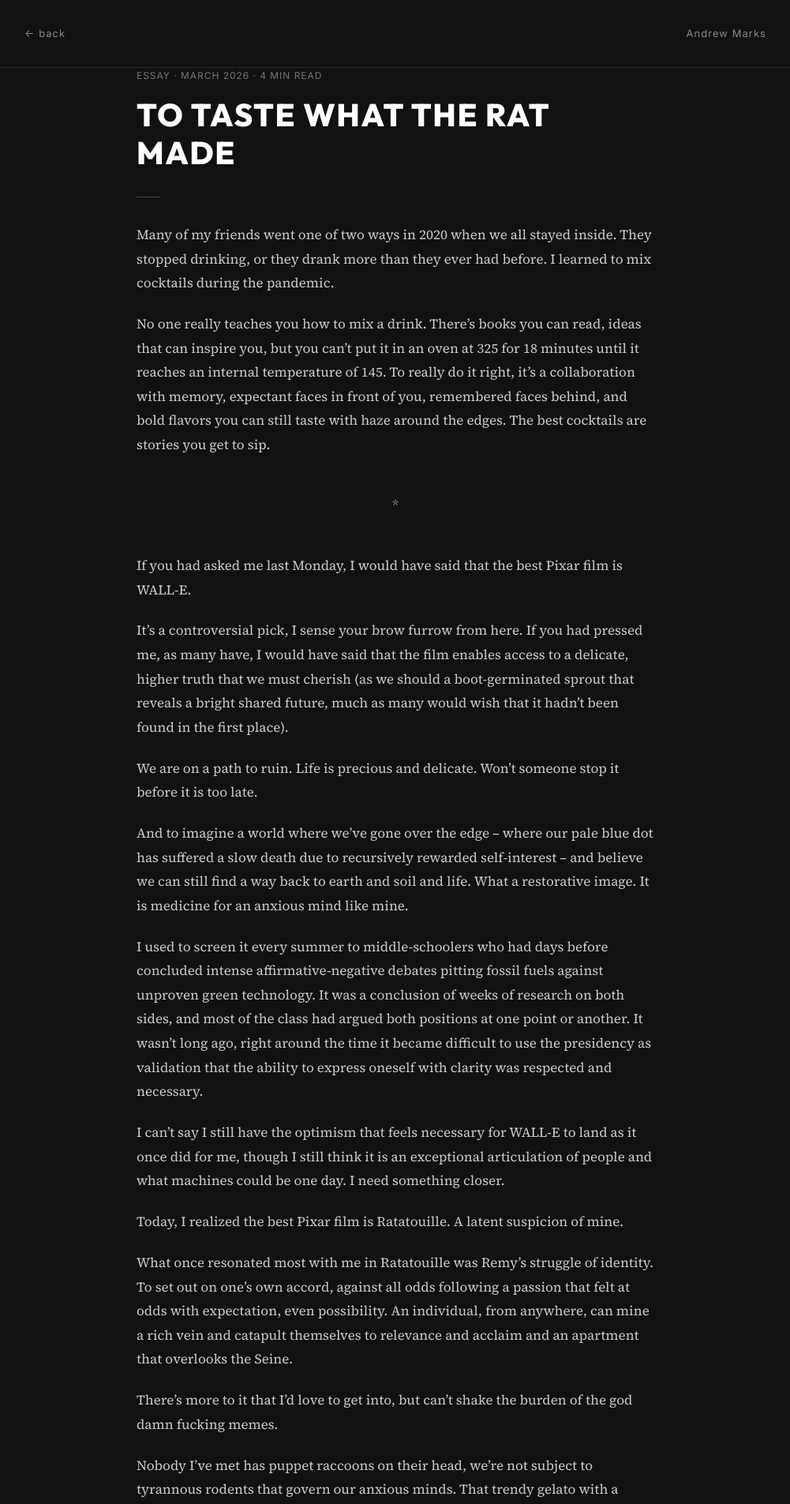
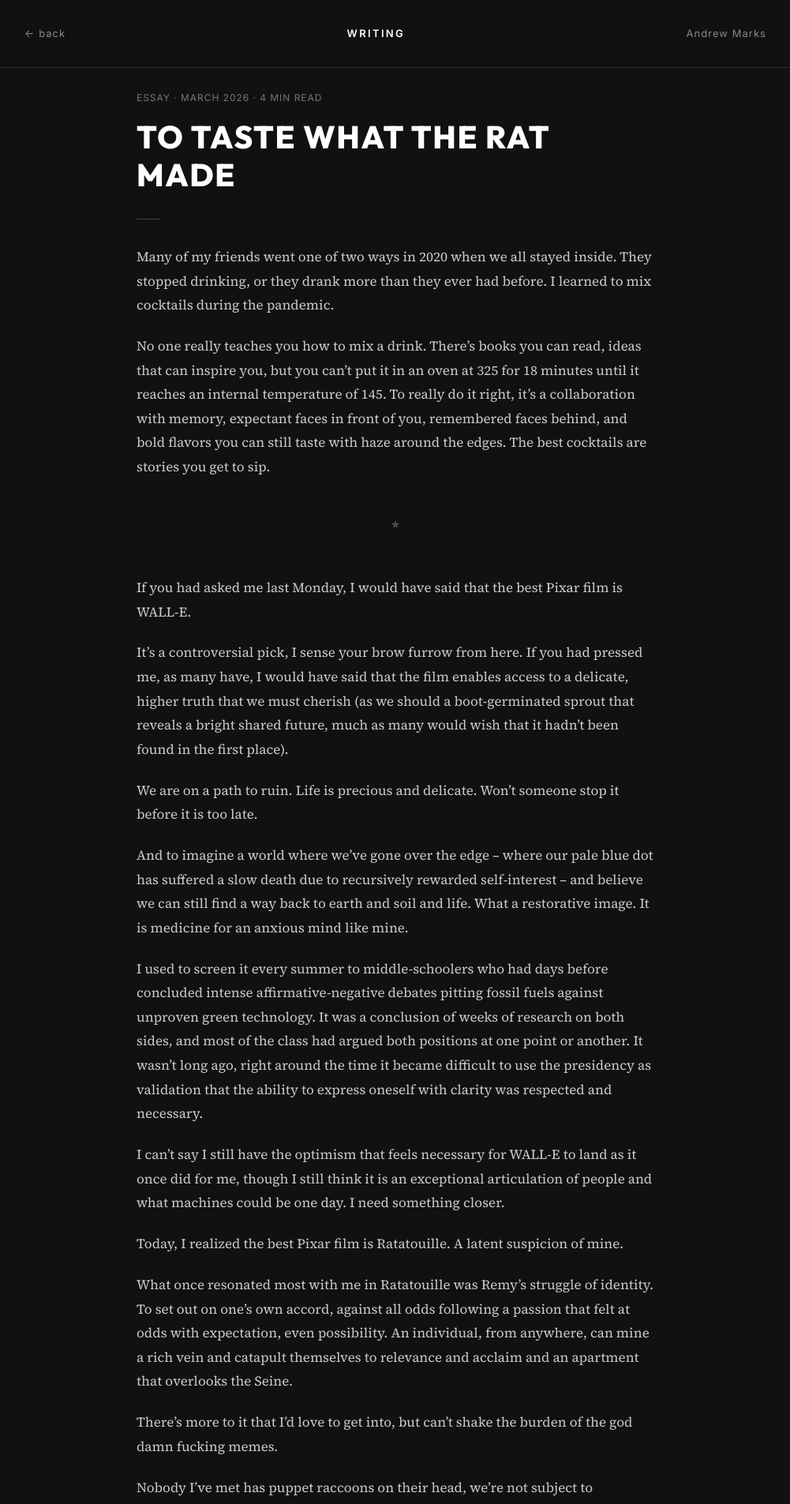
Before and after one commit to AndrewMarks/burribo, a Jekyll site: the page built from _posts/2026-03-24-to-taste-what-the-rat-made.md, in a window 1280 px wide. Shown: the top 1905 px of the page at 79% size, without its empty margins (139-1140 px from the left). Built offline with Jekyll 4.4.1, drawn with Linux system fonts in a browser that asks for light colours; nearby versions of some CDN libraries.

Commit message:
Add Writing title to post topbar, match gap below header
Post topbar now has the same 3-item layout (back / Writing / name) as
the writing page. Added 1.75rem top padding on post header to match
the spacing between topbar border and first entry on /writing/.

Co-Authored-By: Claude Opus 4.6 (1M context) <noreply@anthropic.com>

```diff
--- a/_layouts/post.html
+++ b/_layouts/post.html
@@ -5,6 +5,7 @@ layout: default
 <article class="post-page">
   <nav class="site-topbar site-topbar--narrow">
     <a href="/writing/" class="site-topbar__back">← back</a>
+    <span class="site-topbar__title">Writing</span>
     <a href="/" class="site-topbar__name">Andrew Marks</a>
   </nav>
 
--- a/assets/css/main.scss
+++ b/assets/css/main.scss
@@ -1232,7 +1232,7 @@ section {
 .post-page__header {
   max-width: 720px;
   margin: 0 auto;
-  padding: 0 var(--space-md);
+  padding: 1.75rem var(--space-md) 0;
 }
 
 .post-page__meta {
@@ -1592,7 +1592,7 @@ section {
   }
 
   .post-page__header {
-    padding: 0 var(--space-sm);
+    padding: 1.75rem var(--space-sm) 0;
   }
 
   .post-page__body {
```
